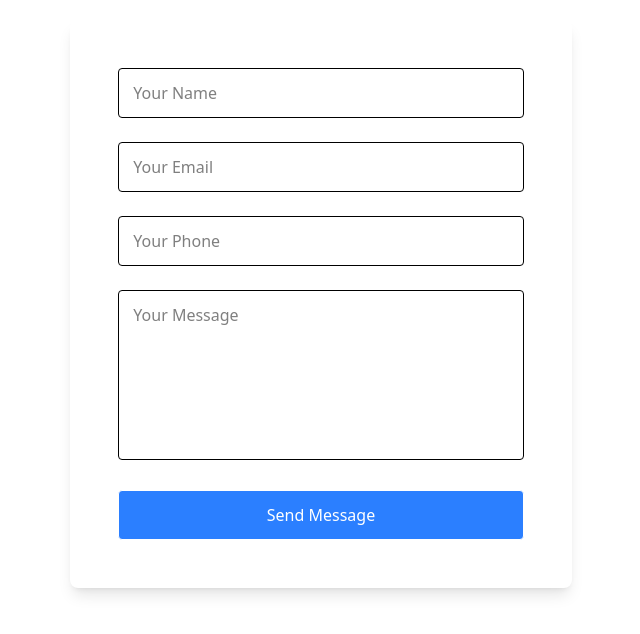
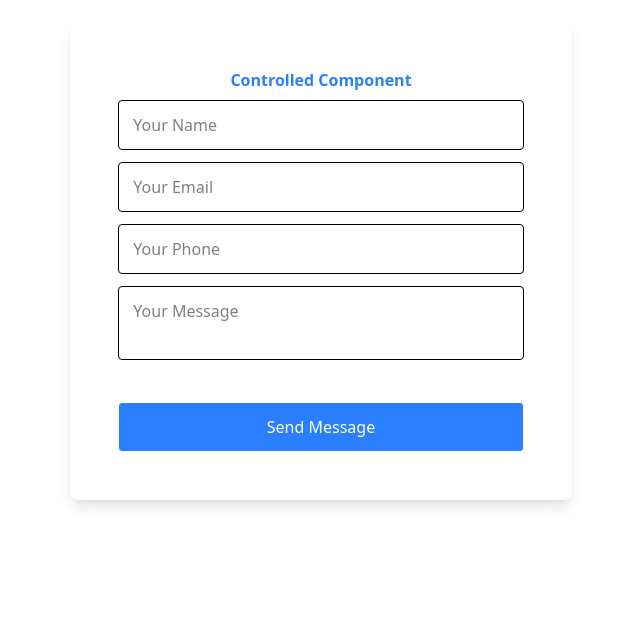
Before and after one commit to Jayamurugan15/React-Design-Pattern, a React (Vite) app in the folder ControlledUncontrolled/: page / in a window 1280 px wide. Shown: the top 634 px of the page, without its empty margins (319-959 px from the left). Built offline with nearby package versions, Linux system fonts and the light colour scheme.

Commit message:
Working on controlled form

```diff
--- a/ControlledUncontrolled/src/Components/Contact.tsx
+++ b/ControlledUncontrolled/src/Components/Contact.tsx
@@ -1,6 +1,22 @@
-import React from "react";
+import React, { useState } from "react";
 
 const Contact = () => {
+
+  const [formData , setFormData] = useState({name: "", email:"",phone:"",message:""});
+
+  const handlechange = (e) => {
+    e.preventDefault();
+    const {name,value} = e.target;
+    setFormData({
+      ...formData, [name]:value
+    })
+  }
+
+  const handleSubmit = () => {
+    console.log(formData);
+    setFormData({name:"",email:"",phone:"",message:""})
+  }
+
   return (
     <>
 
@@ -8,28 +24,43 @@ const Contact = () => {
           <div className="flex flex-wrap justify-center mt-5">
             <div className="w-full px-4 lg:w-1/2 xl:w-5/12">
               <div className="rounded-lg bg-white p-8 shadow-lg sm:p-12">
-                <form>
-                  <ContactInputBox
+                <h1 className="text-center text-blue-500 font-bold mb-2">Controlled Component</h1>
+                <form
+                className="flex flex-col gap-3"
+                onSubmit={handleSubmit}>
+                  <input
                     type="text"
                     name="name"
+                    value={formData.name}
+                    onChange={handlechange}
                     placeholder="Your Name"
+                    className="w-full rounded border border-stroke px-3.5 py-3 text-base outline-none focus:border-2 focus:border-blue-500"
                   />
-                  <ContactInputBox
+                  <input
+                    value={formData.email}
                     type="text"
                     name="email"
+                    onChange={handlechange}
                     placeholder="Your Email"
+                    className="w-full rounded border border-stroke px-3.5 py-3 text-base outline-none focus:border-2 focus:border-blue-500"
                   />
-                  <ContactInputBox
+                  <input
+                    value={formData.phone}
                     type="text"
                     name="phone"
+                    onChange={handlechange}
                     placeholder="Your Phone"
+                    className="w-full rounded border border-stroke px-3.5 py-3 text-base outline-none focus:border-2 focus:border-blue-500"
                   />
-                  <ContactTextArea
-                    row="6"
-                    placeholder="Your Message"
-                    name="details"
-                    defaultValue=""
-                  />
+                  <div className="mb-6">
+                    <textarea
+                      rows={2}
+                      onChange={handlechange}
+                      placeholder="Your Message"
+                      name="message"
+                      className="w-full resize-none rounded border border-stroke px-3.5  py-3 text-base text-body-color outline-none focus:border-2 focus:border-blue-500"
+                    />
+                  </div>
                   <div>
                     <button
                       type="submit"
@@ -49,34 +80,3 @@ const Contact = () => {
 };
 
 export default Contact;
-
-const ContactTextArea = ({ row, placeholder, name, defaultValue }) => {
-  return (
-    <>
-      <div className="mb-6">
-        <textarea
-          rows={row}
-          placeholder={placeholder}
-          name={name}
-          className="w-full resize-none rounded border border-stroke px-3.5  py-3 text-base text-body-color outline-none focus:border-primary dark:border-dark-3 dark:bg-dark dark:text-dark-6"
-          defaultValue={defaultValue}
-        />
-      </div>
-    </>
-  );
-};
-
-const ContactInputBox = ({ type, placeholder, name }) => {
-  return (
-    <>
-      <div className="mb-6">
-        <input
-          type={type}
-          placeholder={placeholder}
-          name={name}
-          className="w-full rounded border border-stroke px-3.5 py-3 text-base text-body-color outline-none focus:border-primary dark:border-dark-3 dark:bg-dark dark:text-dark-6"
-        />
-      </div>
-    </>
-  );
-};
```
